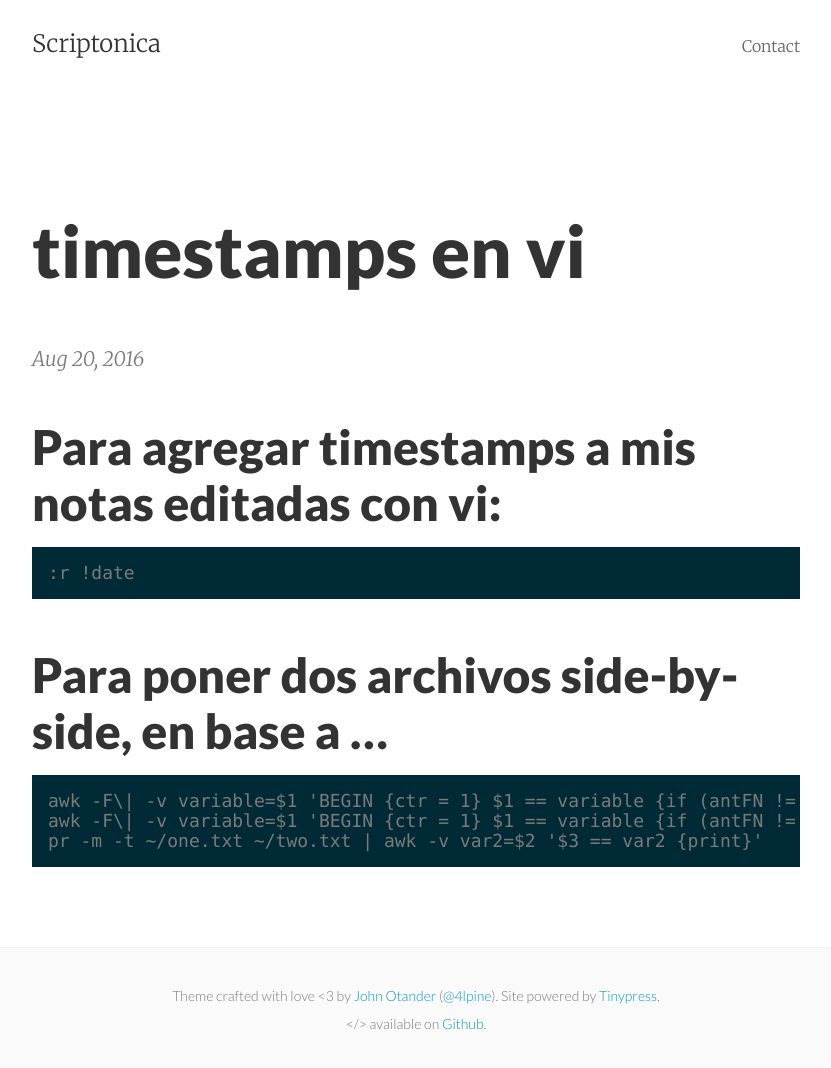
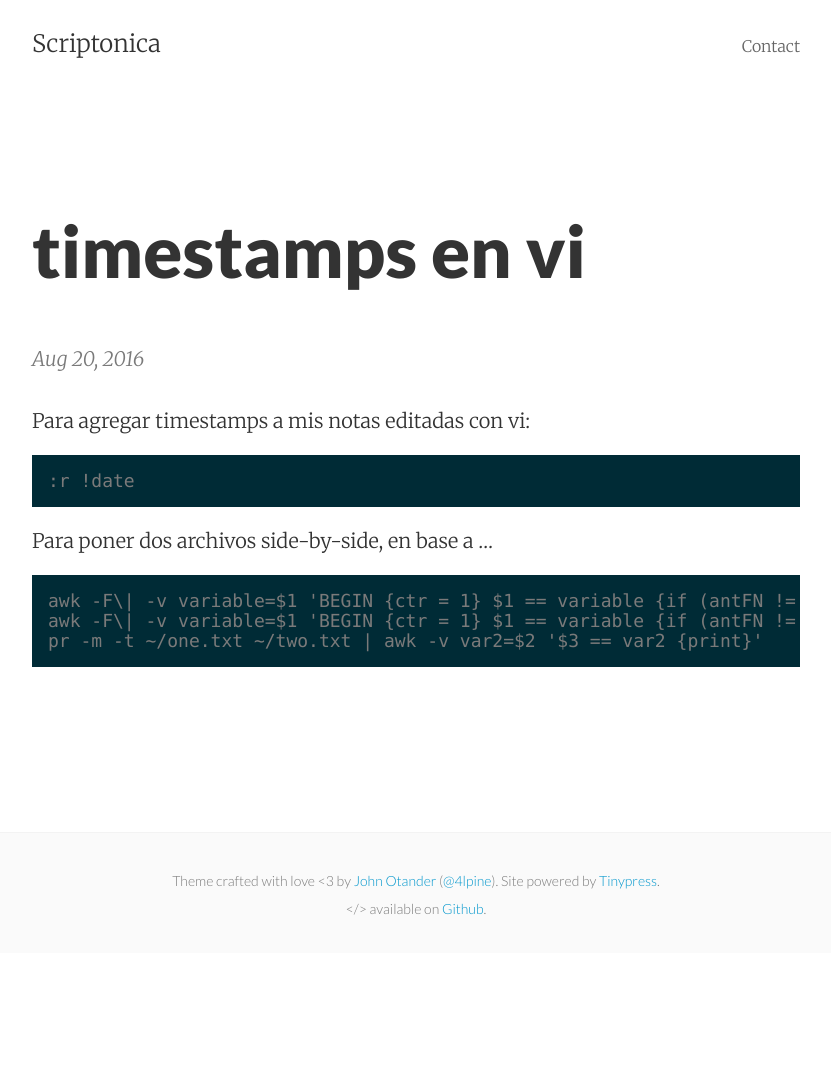
Before and after one commit to jorgeraulmoreno/jorgeraulmoreno.github.io, a Jekyll site: the page built from _posts/2016-08-20-timestamps-en-vi.markdown, in a window 1280 px wide. Shown: the whole page, without its empty margins (224-1055 px from the left). Built offline with Jekyll 4.4.1, drawn with Linux system fonts in a browser that asks for light colours; after the commit the page ends 953 px from its top, so only the background shows below that.

```diff
--- a/_posts/2016-08-20-timestamps-en-vi.markdown
+++ b/_posts/2016-08-20-timestamps-en-vi.markdown
@@ -3,13 +3,13 @@ published: true
 title: timestamps en vi
 layout: post
 ---
-## Para agregar timestamps a mis notas editadas con vi:
+Para agregar timestamps a mis notas editadas con vi:
 
     :r !date
 
 
 
-## Para poner dos archivos side-by-side, en base a ...
+Para poner dos archivos side-by-side, en base a ...
 
     awk -F\| -v variable=$1 'BEGIN {ctr = 1} $1 == variable {if (antFN != FILENAME) {ctr = 1} print ctr,$1,$3,$4;ctr = ctr + 1; antFN=FILENAME}' /path/to/filename1 > ~/one.txt;\
     awk -F\| -v variable=$1 'BEGIN {ctr = 1} $1 == variable {if (antFN != FILENAME) {ctr = 1} print ctr,$1,$3,$4;ctr = ctr + 1; antFN=FILENAME}' /path/to/filename2 > ~/two.txt;\
```
